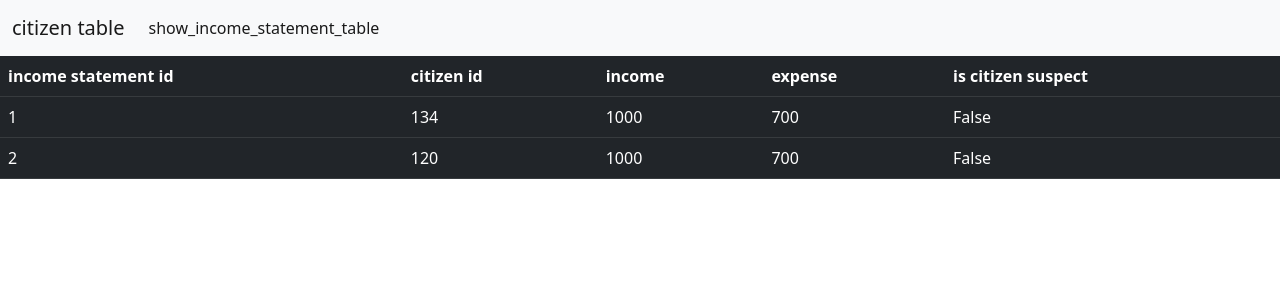
After one commit to immmmmortal/lab9_prokopenko, a Django app: page /show_income_statement_table/ in a window 1280 px wide. The commit adds this page. Shown: the top 300 px of the page. Run offline with Django 3.2, Linux system fonts and the light colour scheme; data comes from the database, SQL or seed files in the repository.

Commit message:
updated with using citizen/income statement model

```diff
--- a/lab_9_security/urls.py
+++ b/lab_9_security/urls.py
@@ -16,10 +16,10 @@ Including another URLconf
 from django.contrib import admin
 from django.urls import path
 
-from tables.views import show_guest_table, show_hotel_table
+from tables.views import show_citizen_table, show_income_statement_table
 
 urlpatterns = [
     path('admin/', admin.site.urls),
-    path('', show_guest_table),
-    path('show_hotel_table/', show_hotel_table)
+    path('', show_citizen_table, ),
+    path('show_income_statement_table/', show_income_statement_table)
 ]
--- a/tables/models.py
+++ b/tables/models.py
@@ -3,11 +3,17 @@ from django.db import models
 
 # Create your models here.
 
-class Hotel(models.Model):
-    hotel_id = models.BigAutoField(primary_key=True)
-    hotel_name = models.TextField()
+class Citizen(models.Model):
+    citizen_id = models.BigAutoField(primary_key=True)
+    citizen_name = models.TextField()
+
+    def __str__(self):
+        return str(self.citizen_id)
 
 
-class Guest(models.Model):
-    guest_id = models.BigAutoField(primary_key=True)
-    guest_name = models.TextField()
+class IncomeStatement(models.Model):
+    income_statement_id = models.BigAutoField(primary_key=True)
+    citizen_id = models.ForeignKey('Citizen', on_delete=models.CASCADE)
+    income = models.IntegerField()
+    expense = models.IntegerField()
+    is_citizen_suspect = models.BooleanField(default=False)
--- a/tables/views.py
+++ b/tables/views.py
@@ -1,15 +1,15 @@
 from django.shortcuts import render
 
-from tables.models import Hotel, Guest
+from tables.models import Citizen, IncomeStatement
 
 
-def show_hotel_table(request):  # Displays hotel table
-    hotel_list = Hotel.objects.all()
-    return render(request, 'show_hotel_table.html',
-                  {'hotel_list': hotel_list})
+def show_citizen_table(request):  # Displays hotel table
+    citizen_list = Citizen.objects.all()
+    return render(request, 'show_citizen_table.html',
+                  {'citizen_list': citizen_list})
 
 
-def show_guest_table(request):  # Displays guest table
-    guest_list = Guest.objects.all()
-    return render(request, 'show_guest_table.html',
-                  {'guest_list': guest_list})
+def show_income_statement_table(request):  # Displays guest table
+    income_statement_list = IncomeStatement.objects.all()
+    return render(request, 'show_income_statement_table.html',
+                  {'income_statement_list': income_statement_list})
--- a/templates/base.html
+++ b/templates/base.html
@@ -11,7 +11,7 @@
 {% block navbar %}
     <nav class="navbar navbar-expand-lg bg-light">
         <div class="container-fluid">
-            <a class="navbar-brand" href="/">guest table</a>
+            <a class="navbar-brand" href="/">citizen table</a>
             <button class="navbar-toggler" type="button" data-bs-toggle="collapse"
                     data-bs-target="#navbarSupportedContent"
                     aria-controls="navbarSupportedContent" aria-expanded="false" aria-label="Toggle navigation">
@@ -20,7 +20,7 @@
             <div class="collapse navbar-collapse" id="navbarSupportedContent">
                 <ul class="navbar-nav me-auto mb-2 mb-lg-0">
                     <li class="nav-item">
-                        <a class="nav-link active" aria-current="page" href="/show_hotel_table">show hotel table</a>
+                        <a class="nav-link active" aria-current="page" href="/show_income_statement_table">show_income_statement_table</a>
                     </li>
                 </ul>
             </div>
--- /dev/null
+++ b/templates/show_income_statement_table.html
@@ -0,0 +1,36 @@
+{% extends 'base.html' %}
+
+
+{% block content %}
+    <table class="table table-hover table-dark">
+        <thead>
+        <tr>
+            <th scope="col">income statement id</th>
+            <th scope="col">citizen id</th>
+            <th scope="col">income</th>
+            <th scope="col">expense</th>
+            <th scope="col">is citizen suspect</th>
+        </tr>
+        </thead>
+
+        {% for income_statement_row in income_statement_list %}
+            <tr>
+                <td>
+                    {{ income_statement_row.income_statement_id }}
+                </td>
+                <td>
+                    {{ income_statement_row.citizen_id }}
+                </td>
+                <td>
+                    {{ income_statement_row.income }}
+                </td>
+                <td>
+                    {{ income_statement_row.expense }}
+                </td>
+                <td>
+                    {{ income_statement_row.is_citizen_suspect }}
+                </td>
+            </tr>
+        {% endfor %}
+    </table>
+{% endblock %}
```
Also changed, not shown: templates/show_citizen_table.html (renamed from templates/show_guest_table.html, +5 -5 lines), templates/show_hotel_table.html (deleted, +0 -24 lines), db.sqlite3.
